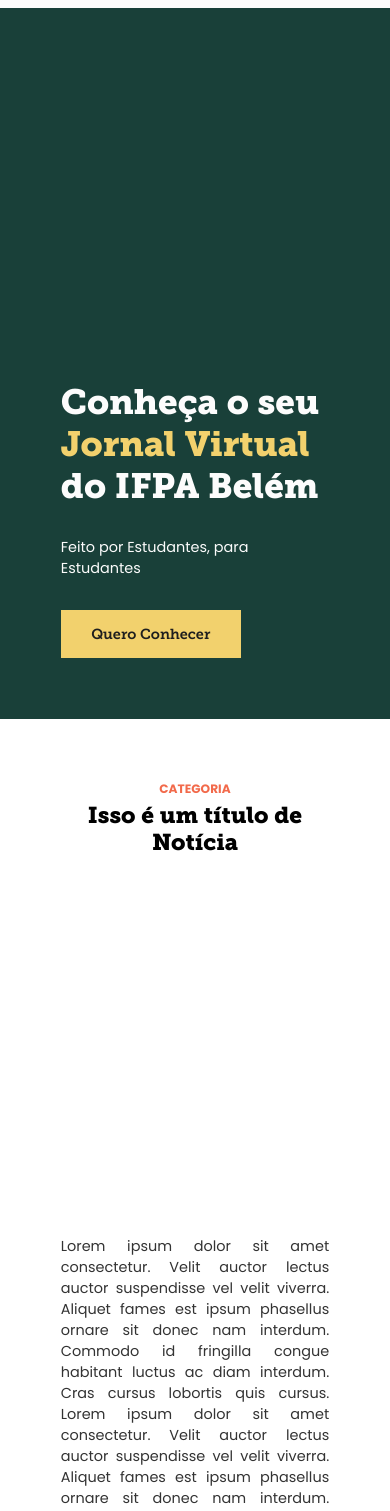
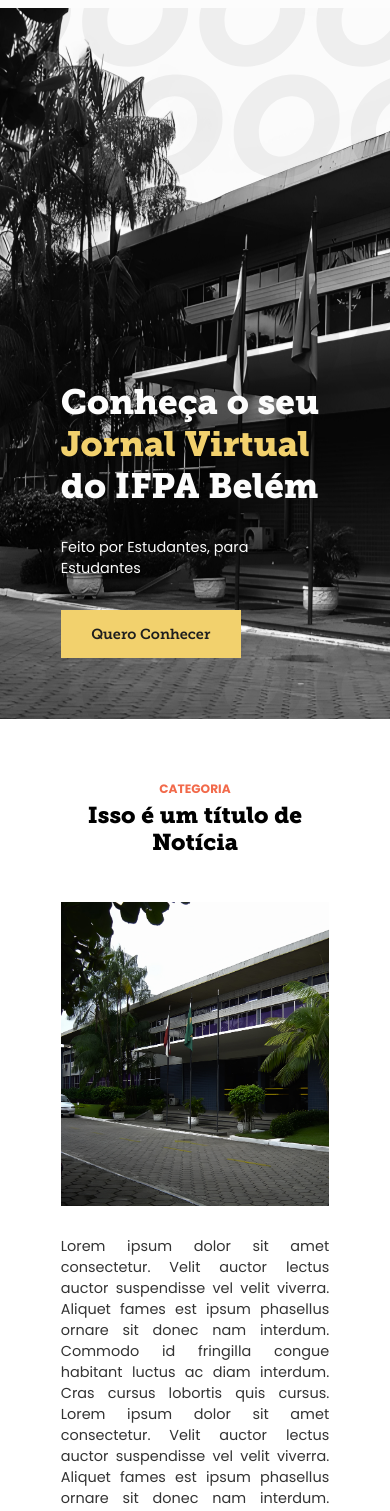
Before and after one commit to tiihzin/JornalOFederado, a plain HTML site: page index.html in a window 390 px wide. Shown: the part 83-1594 px from the top of the page. Drawn offline with Linux system fonts and the light colour scheme.

Commit message:
Update home.css

```diff
--- a/styles/home.css
+++ b/styles/home.css
@@ -77,7 +77,7 @@
 }
 
 .hero_content{
-    background-image: url(./images/texture.svg);
+    background-image: url(../images/texture.svg);
     width: 50%;
     background-size: auto;
     height: 100%;
@@ -110,7 +110,7 @@
 }
 
 .hero_img{
-    background-image: url(./images/ifpa_gray.jpg);
+    background-image: url(../images/ifpa_gray.jpg);
     background-size: cover;
     width: 50%;
 }
@@ -121,13 +121,13 @@
         height:95vh;
         display: flex;
         padding-top: 3rem;
-        background-image: url(./images/ifpa_gray.jpg);
+        background-image: url(../images/ifpa_gray.jpg);
         gap: 0;
 
     }
 
     .hero_content{
-        background-image: url(./images/texture.svg);
+        background-image: url(../images/texture.svg);
         width: 100%;
         background-size: auto;
         height: 100%;
@@ -187,7 +187,7 @@
 .img_noticia{
     width: 100%;
     height: 15rem;
-    background-image: url(./images/ifpa_imagem.jpg);
+    background-image: url(../images/ifpa_imagem.jpg);
     background-size: cover;
 }
 
@@ -263,7 +263,7 @@
 }
 
 .card_img{
-    background-image: url(./images/ifpa_imagem.jpg);
+    background-image: url(../images/ifpa_imagem.jpg);
     background-size: cover;
     width: 100%;
     height: 10rem;
```
